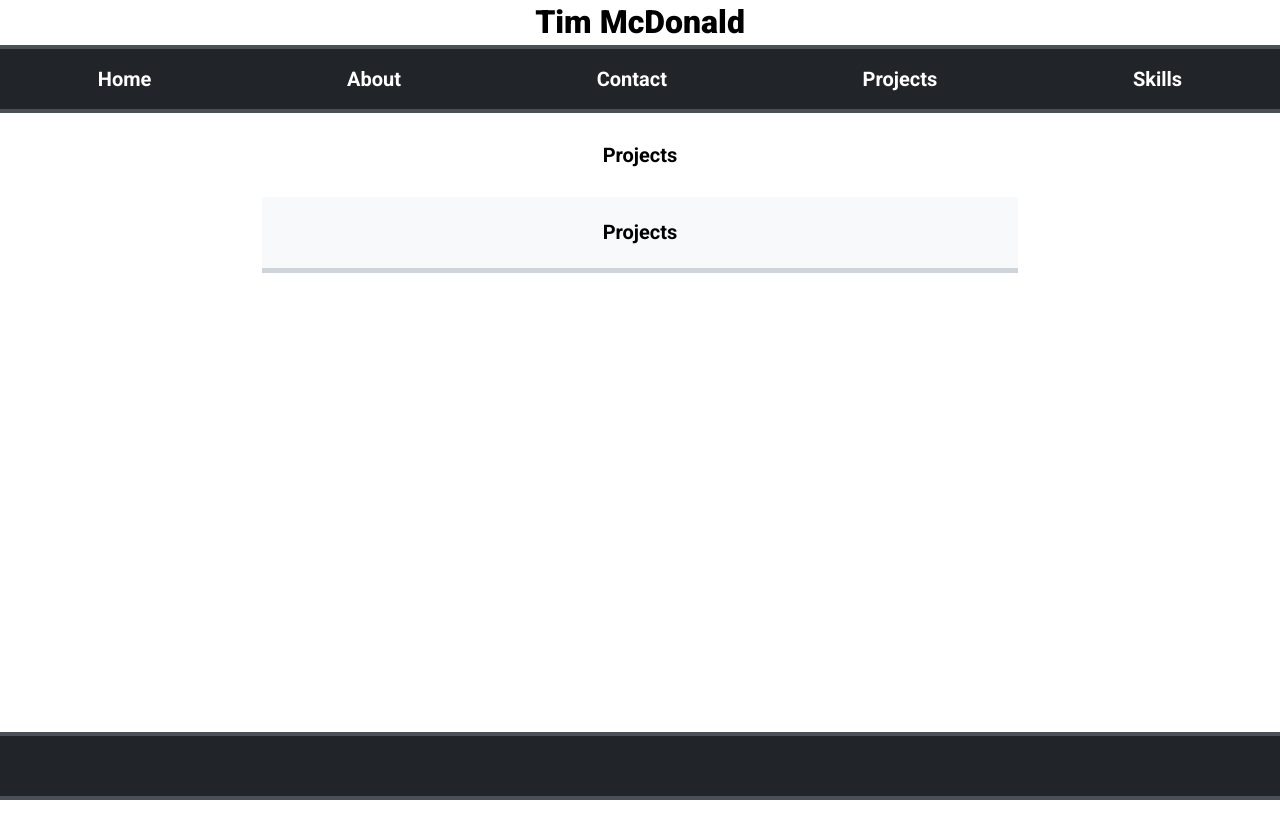
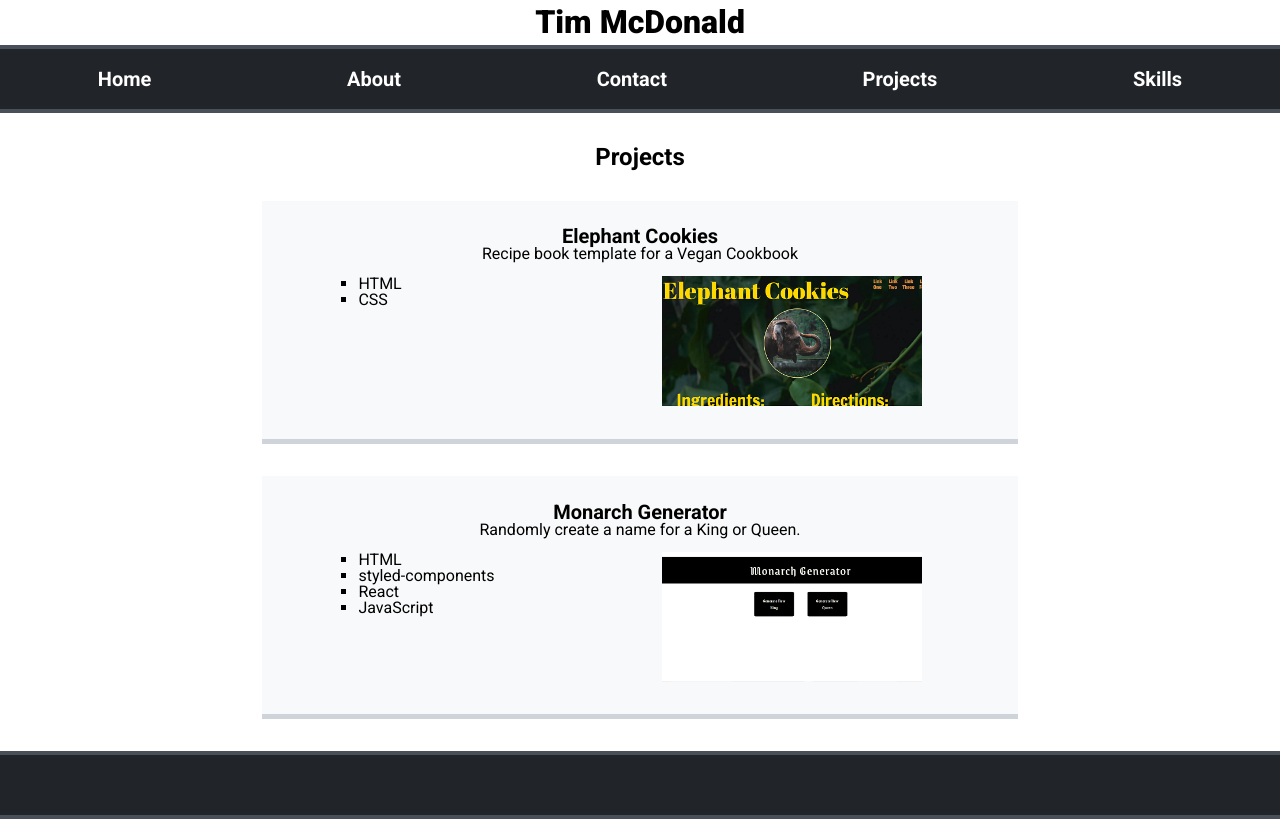
Before and after one commit to timotheemcdonald/react-portfolio, a React (Create React App) app: page /projects in a window 1280 px wide. Built offline with nearby package versions, Linux system fonts and the light colour scheme.

Commit message:
added project page

```diff
--- a/src/components/Projects.js
+++ b/src/components/Projects.js
@@ -1,30 +1,83 @@
 import React from 'react'
 import styled from 'styled-components'
+import elephantcookies from '../images/elephantcookies.png'
+import monarchgenerator from '../images/monarchgenerator.png'
 
 const CenterDiv = styled.div`
 display:flex;
+align-items:center;
+flex-direction:column;
 justify-content:space-around;
-align-items:center;
 border-bottom: .35rem solid #ced4da;
 background-color:#f8f9fa;
 padding:2%;
 margin: auto;
 max-width:55%;
 margin-top:2.5%;
+margin-bottom:2.5%;
 `
+const ImageDiv = styled.div`
+margin:auto;
+display:flex;
+justify-content:flex-end;
+`
+
 const CenterTitle = styled.div`
 display:flex;
 justify-content:center;
 margin-top: 2.50%;
 margin-bottom: 0.50%;
 `
+const WidthDiv = styled.div`
+width:50%;
+`
+const TextSpan = styled.span`
+display:flex;
+padding:1%;
+margin-top:1%;
+width:80%;
+`
+const Image = styled.img`
+width:75%;`
 
 function Projects(){
     return(
         <div>
             <CenterTitle><h2>Projects</h2></CenterTitle>
+
+            <CenterDiv>
+            <h3>Elephant Cookies</h3>
+            Recipe book template for a Vegan Cookbook
+            <TextSpan>
+            <WidthDiv>
+                <ul>
+                    <li>HTML</li>
+                    <li>CSS</li>
+                </ul>
+                </WidthDiv>
+                <a href="https://frosty-nobel-b96fa9.netlify.app/" target="_blank">
+                <ImageDiv><Image src={elephantcookies}/></ImageDiv>
+                </a>
+            </TextSpan>
+
+        </CenterDiv>
+
         <CenterDiv>
-            <h2>Projects</h2>
+            <h3>Monarch Generator</h3>
+            Randomly create a name for a King or Queen.
+            <TextSpan>
+            <WidthDiv>
+                <ul>
+                    <li>HTML</li>
+                    <li>styled-components</li>
+                    <li>React</li>
+                    <li>JavaScript</li>
+                </ul>
+                </WidthDiv>
+                <a href="https://focused-pike-c69a9f.netlify.app/" target="_blank">
+                <ImageDiv> <Image src={monarchgenerator}/></ImageDiv></a>
+            </TextSpan>
+
         </CenterDiv>
         </div>
     )
--- a/src/index.css
+++ b/src/index.css
@@ -68,6 +68,11 @@ h1 {
 }
 
 h2 {
+  font-size:1.5rem;
+  font-weight: 700;
+}
+
+h3 {
   font-size:1.25rem;
   font-weight: 700;
 }
```
Also changed, not shown: src/images/elephantcookies.png (added), src/images/monarchgenerator.png (added).
